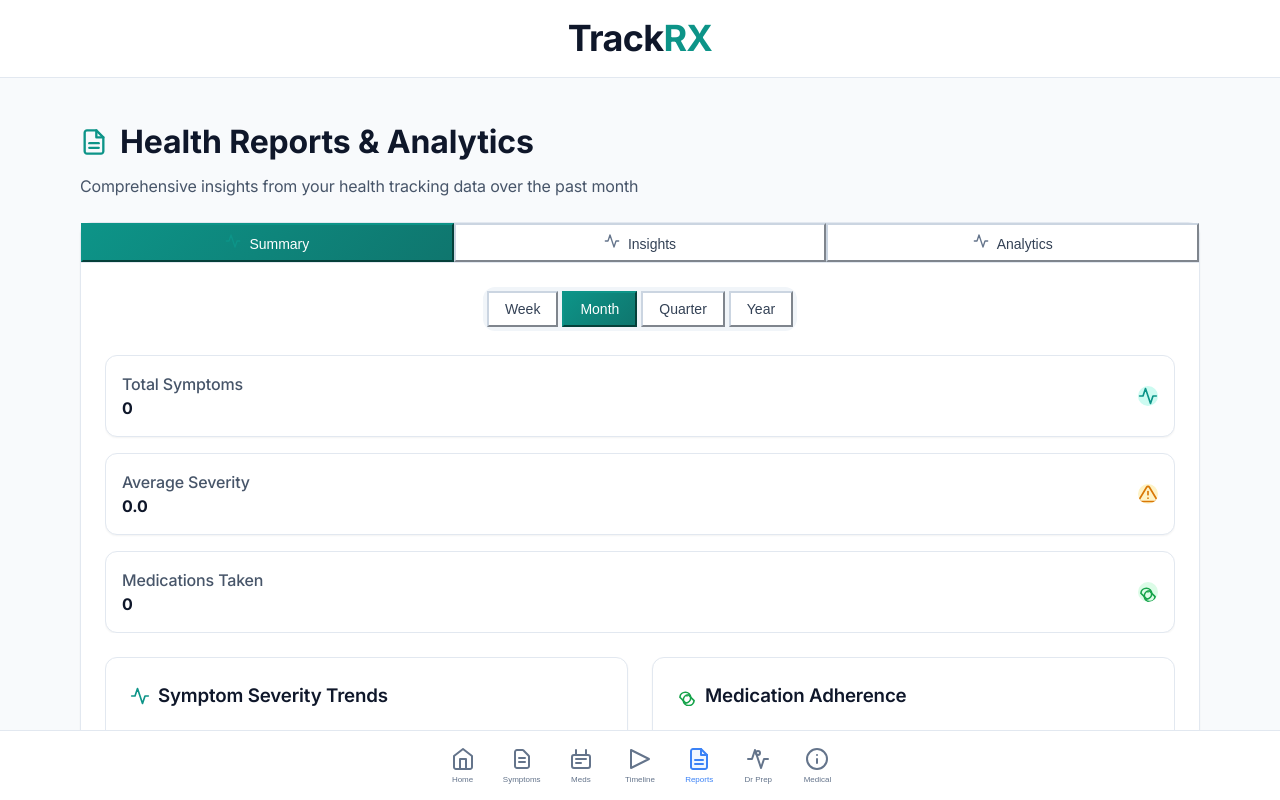
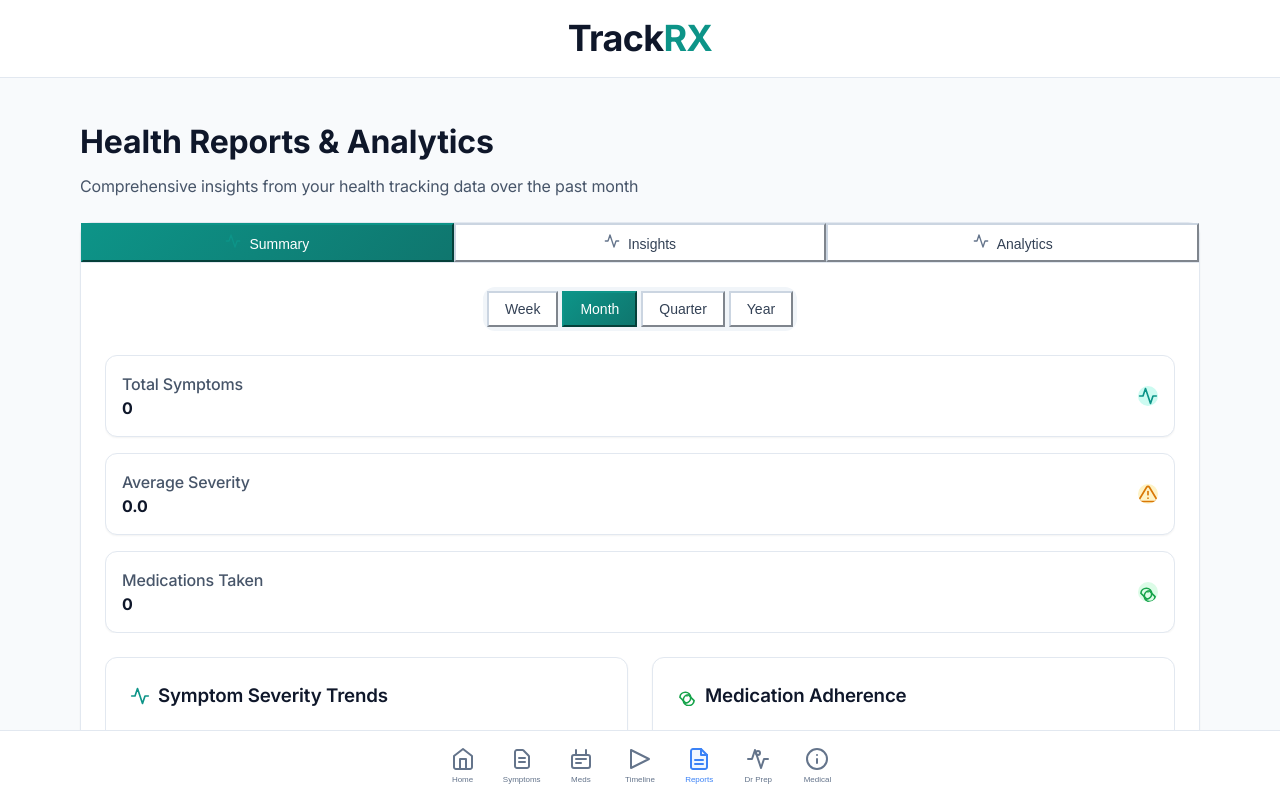
Before and after one commit to birthquake/medical-symptom-timeline-builder, a React (Create React App) app: page / in a window 1280 px wide. Both pictures are taken after a click on the button "Reports". Shown: the top 800 px of the page. Built offline with nearby package versions, Linux system fonts and the light colour scheme.

Commit message:
Update Reports.js

```diff
--- a/src/components/Reports.js
+++ b/src/components/Reports.js
@@ -1275,10 +1275,9 @@
     <div className="max-w-6xl mx-auto p-4">
       {/* Header */}
       <div className="mb-6">
-        <h1 className="text-2xl font-bold text-slate-900 flex items-center mb-2">
-          <ReportsIcon size={28} color="var(--primary-600)" />
-          <span className="ml-3">Health Reports & Analytics</span>
-        </h1>
+        <h1 className="text-2xl font-bold text-slate-900 mb-2">
+  Health Reports & Analytics
+</h1>
         <p className="text-slate-600">
           Comprehensive insights from your health tracking data over the past {timeframe}
         </p>
```
